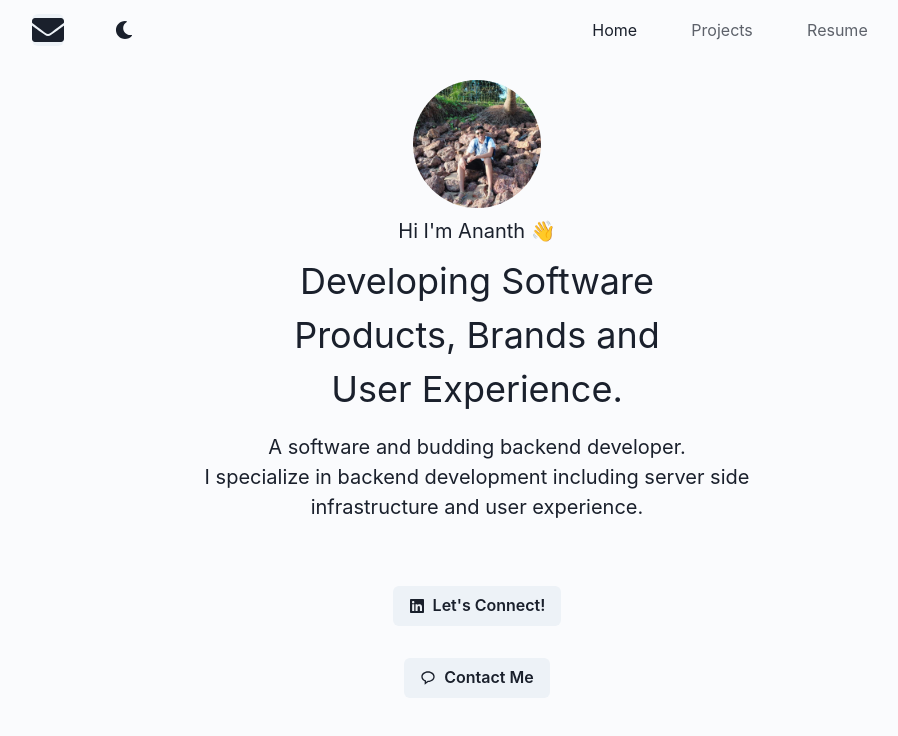
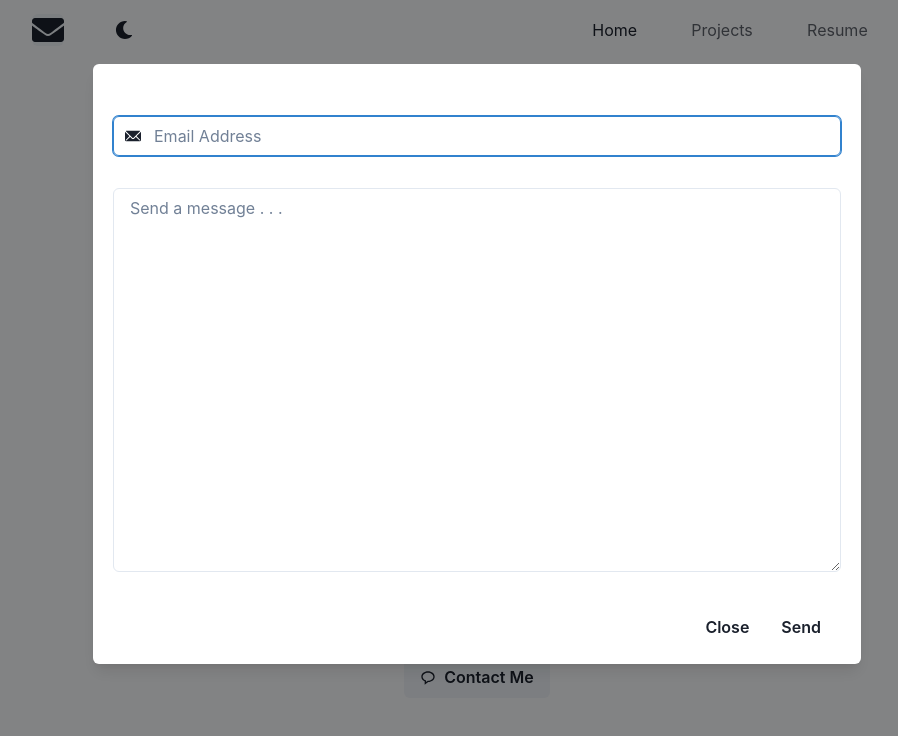
Before and after one commit to ananth243/ananth243.github.io, a React (Vite) app: page / in a window 1280 px wide. Both pictures are taken after a click on the button "Contact Me". Shown: the top 736 px of the page, without its empty margins (163-1061 px from the left). Built offline with nearby package versions, Linux system fonts and the light colour scheme.

Commit message:
Added form link

```diff
--- a/package.json
+++ b/package.json
@@ -16,6 +16,7 @@
     "@chakra-ui/react": "^2.4.9",
     "@emotion/react": "^11.10.5",
     "@emotion/styled": "^11.10.5",
+    "@formspree/react": "^2.4.1",
     "date-fns": "^2.29.3",
     "framer-motion": "^9.0.2",
     "gh-pages": "^5.0.0",
@@ -23,7 +24,8 @@
     "react-dom": "^18.2.0",
     "react-icons": "^4.7.1",
     "react-router": "^6.9.0",
-    "react-router-dom": "^6.9.0"
+    "react-router-dom": "^6.9.0",
+    "validator": "^13.9.0"
   },
   "devDependencies": {
     "@types/react": "^18.0.27",
--- a/src/Profile.jsx
+++ b/src/Profile.jsx
@@ -1,3 +1,4 @@
+import React, { useState } from "react";
 import {
   Avatar,
   Center,
@@ -6,22 +7,90 @@ import {
   Button,
   Icon,
   Box,
-  Grid,
+  useDisclosure,
+  Modal,
+  ModalOverlay,
+  ModalContent,
+  ModalBody,
+  ModalFooter,
+  Input,
+  Textarea,
+  InputLeftElement,
+  InputGroup,
 } from "@chakra-ui/react";
 import photo from "./assets/img/photo.jpg";
 import { FaLinkedin } from "react-icons/fa";
-import {BiMessageRounded} from "react-icons/bi"
-import { motion, useScroll } from "framer-motion";
-import { useEffect, useRef } from "react";
+import { BiMessageRounded } from "react-icons/bi";
+import { motion } from "framer-motion";
+import { EmailIcon } from "@chakra-ui/icons";
 
 function Profile() {
-  const divRef = useRef();
-  const props = useScroll({ container: divRef });
-  useEffect(() => {
-    console.log(props);
-  }, [props]);
+  const { isOpen, onOpen, onClose } = useDisclosure();
+  const [errors, setErrors] = useState({ email: false });
+  const [email, setEmail] = useState("");
+  const [message, setMessage] = useState("");
+
+  async function formSubmit() {
+    try {
+      let data = new FormData();
+      data.append("email", email);
+      data.append("message", message);
+      let res = await fetch(import.meta.env.VITE_FORM_LINK, {
+        method: "POST",
+        body: data,
+        headers: {
+          Accept: "application/json",
+        },
+      });
+      setEmail("");
+      setMessage("");
+      onClose();
+      toast({
+        title: "Message Sent",
+        status: "success",
+        duration: 2000,
+        position: "top",
+        isClosable: true,
+      });
+    } catch (error) {
+      console.error(error);
+    }
+  }
   return (
     <Box>
+      <Modal isOpen={isOpen} onClose={onClose} size="3xl">
+        <ModalOverlay />
+        <ModalContent>
+          <ModalBody padding="5">
+            <InputGroup marginTop="8">
+              <InputLeftElement pointerEvents="none" children={<EmailIcon />} />
+              <Input
+                type="email"
+                placeholder="Email Address"
+                errorBorderColor="crimson"
+                value={email}
+                onChange={(e) => setEmail(e.target.value)}
+                isInvalid={errors.email}
+              />
+            </InputGroup>
+            <Textarea
+              placeholder="Send a message . . ."
+              marginTop="8"
+              value={message}
+              onChange={(e) => setMessage(e.target.value)}
+              height="sm"
+            />
+          </ModalBody>
+          <ModalFooter>
+            <Button variant="ghost" onClick={onClose}>
+              Close
+            </Button>
+            <Button variant="ghost" onClick={formSubmit}>
+              Send
+            </Button>
+          </ModalFooter>
+        </ModalContent>
+      </Modal>
       <Box
         as={motion.div}
         animate={{ opacity: 1 }}
@@ -64,15 +133,7 @@ function Profile() {
           >
             Let's Connect!
           </Button>
-          <Button
-            onClick={() =>
-              window.open(
-                "https://www.linkedin.com/in/ananth-raghav-2151a9200/",
-                "_blank"
-              )
-            }
-            leftIcon={<Icon as={BiMessageRounded} />}
-          >
+          <Button onClick={onOpen} leftIcon={<Icon as={BiMessageRounded} />}>
             Contact Me
           </Button>
         </Center>
--- a/src/Projects.jsx
+++ b/src/Projects.jsx
@@ -41,7 +41,6 @@ export default function Projects() {
       className="scrollbar"
     >
       {projects.map((project, index) => (
-        // width>=1750?<Project index={index} key={index} {...project} />:<MobileView index={index} key={index} {...project}/>
         <Project index={index} key={index} {...project} />
       ))}
       <Box
--- a/src/components/MobileView.jsx
+++ b/src/components/MobileView.jsx
@@ -1,9 +1,16 @@
-import React from 'react'
+import { Box, Flex, Image, Link, Text } from "@chakra-ui/react";
+import React, { useEffect } from "react";
 
-function MobileView() {
+function MobileView({ name, photo, description, url }) {
   return (
-    <div>MobileView</div>
-  )
+    <Flex flexDirection="column" justifyContent="center" alignItems="center">
+      <Image src={photo} />
+      <Link target="_blank" href={url}>
+        {name}
+      </Link>
+      <Text>{description}</Text>
+    </Flex>
+  );
 }
 
-export default MobileView
+export default MobileView;
```
Also changed, not shown: 1 other file (tests, documents, lock files or other folders).
